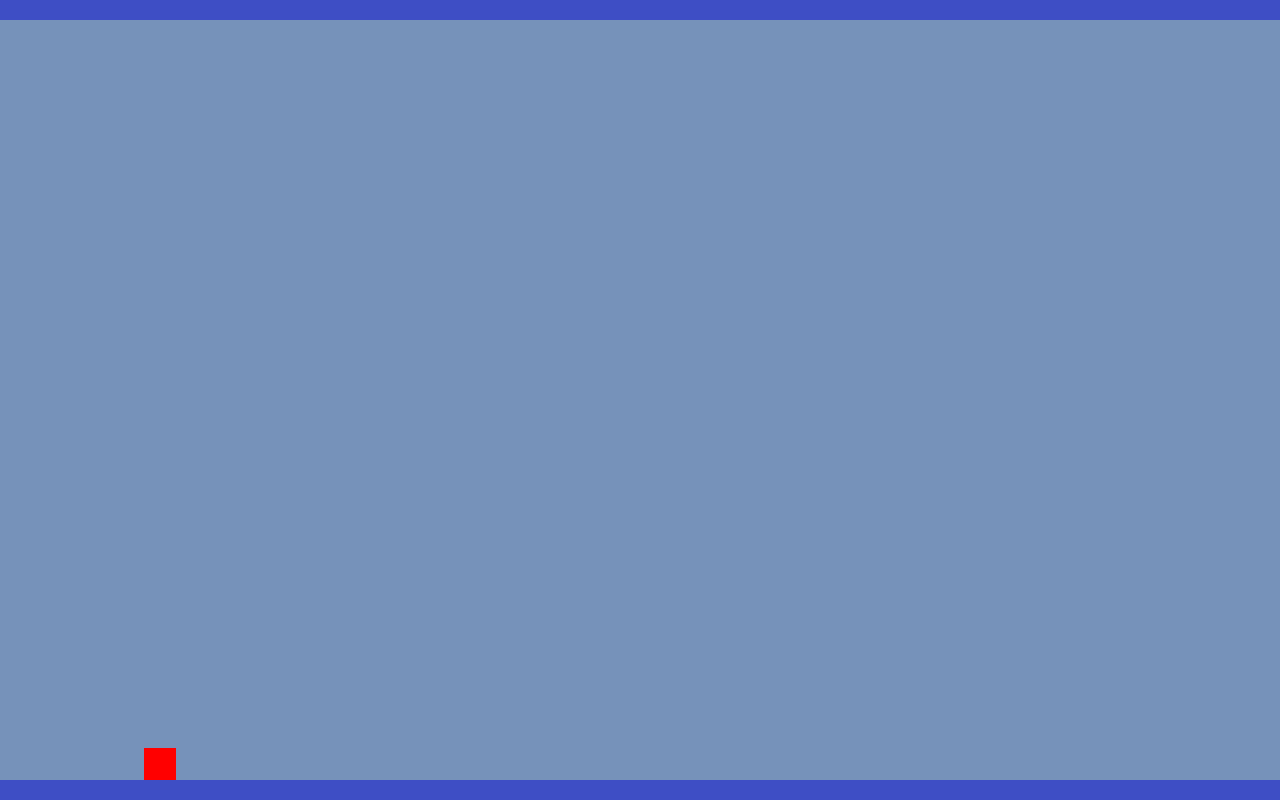
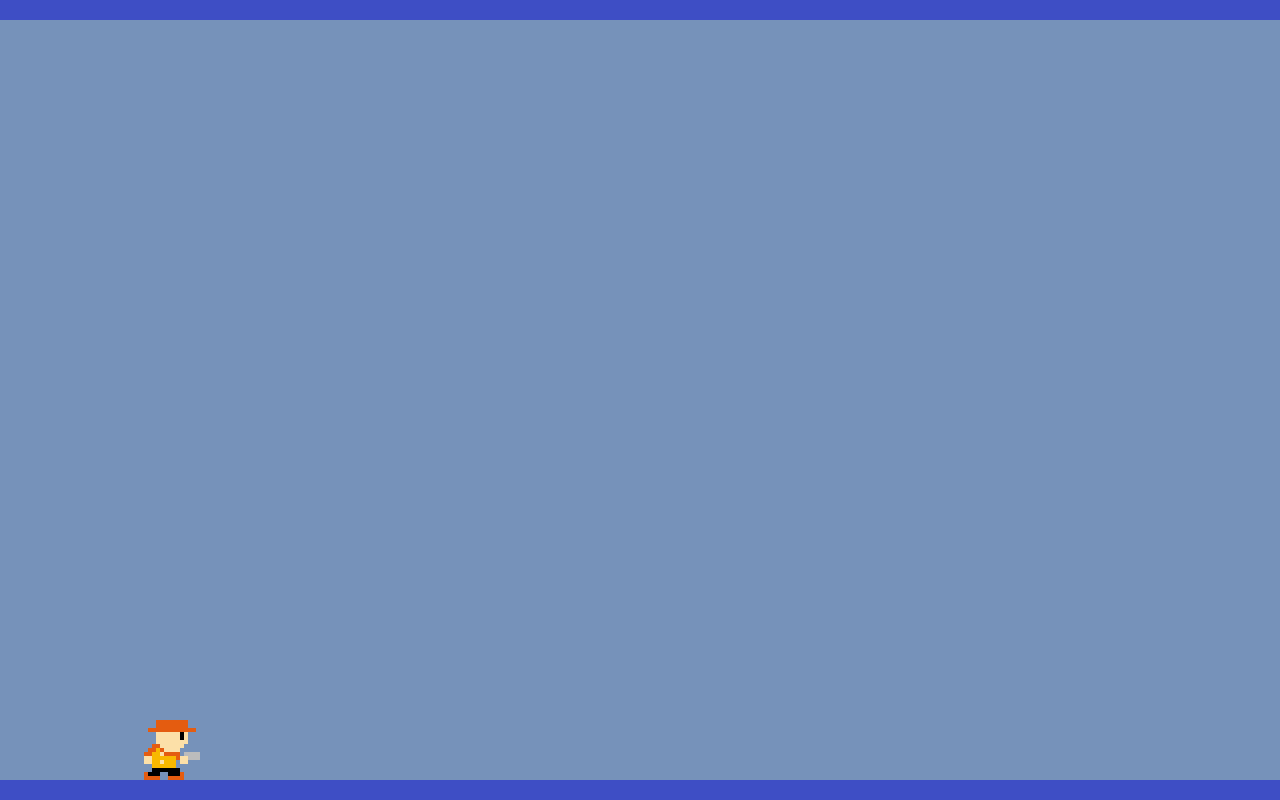
Before and after one commit to sverrep/foundations-project, a plain HTML site: page index.html in a window 1280 px wide. Drawn offline with Linux system fonts and the light colour scheme.

Commit message:
Animation commit

```diff
--- a/game.js
+++ b/game.js
@@ -1,4 +1,4 @@
-var context, controller, rectangle, loop;
+var context, controller, player, loop;
 
 context = document.querySelector("canvas").getContext("2d");
 
@@ -6,18 +6,60 @@ context.canvas.height = window.innerHeight - 40;
 context.canvas.width = window.innerWidth;
 height = context.canvas.height;
 width = context.canvas.width;
+const sprite_size = 16;
 
-rectangle = {
+  class Animation {
 
-    height:32,
-    jumping:true,
-    width:32,
-    x:144, // center of the canvas
-    x_velocity:0,
-    y:0,
-    y_velocity:0
+  constructor (frame_set, delay) {
 
-  };
+    this.count = 0;
+    this.delay = delay;
+    this.frame = 0;
+    this.frame_index = 0;
+    this.frame_set = frame_set;
+
+  }
+
+  change(frame_set, delay){
+
+    if(this.frame_set != frame_set){
+      this.count = 0;
+      this.delay = delay;
+      this.frame_index = 0;
+      this.frame_set = frame_set;
+      this.frame = this.frame_set[this.frame_index];
+
+    }
+  }
+
+  update(){
+
+    this.count ++; // how many cycles have passed since last update
+
+      if (this.count >= this.delay){ // if enough cycles have passed change frame
+
+        this.count = 0; // reset counter
+        // if the frame index is on the last value of the frame set, reset to 0. If the frame index is not on the last value just add 1 to it.
+        this.frame_index = (this.frame_index == this.frame_set.length - 1) ? 0 : this.frame_index + 1;
+        this.frame = this.frame_set[this.frame_index]; // change current frame value
+
+      }
+
+  }
+}
+
+player = {
+
+  height:60,
+  jumping:true,
+  width:60,
+  x:144,
+  x_velocity:0,
+  y:height-60,
+  y_velocity:0,
+  animation:new Animation()
+
+};
 
   controller = {
 
@@ -46,65 +88,121 @@ rectangle = {
 
   };
 
+  var playerdir; // saving current last direction of player
+
   loop = function() {
 
-    if (controller.up && rectangle.jumping == false) {
 
-      rectangle.y_velocity -= 20;
-      rectangle.jumping = true;
+    if (controller.up && player.jumping == false) {
+      if(playerdir == "left") // if character was last moving to the left jumps left
+      {
+        player.animation.change(sprite_player.frame_sets[4], 10)
+      }
+      else // if character was last moving to the right jumps right
+      {
+        player.animation.change(sprite_player.frame_sets[2], 10)
+      }
+      player.y_velocity -= 20;
+      player.jumping = true;
 
     }
 
     if (controller.left) {
-
-        rectangle.x_velocity -= 0.5;
+        if (!player.jumping){
+          player.animation.change(sprite_player.frame_sets[3], 20); // running animation to the left
+        }
+        player.x_velocity -= 0.4;
+        playerdir = "left";
 
       }
 
       if (controller.right) {
-
-        rectangle.x_velocity += 0.5;
+        if(!player.jumping){
+          player.animation.change(sprite_player.frame_sets[1], 10); // running animation to the right
+        }
+        player.x_velocity += 0.5;
+        playerdir = "right";
 
       }
 
-      rectangle.y_velocity += 1.5;// gravity
-      rectangle.x += rectangle.x_velocity;
-      rectangle.y += rectangle.y_velocity;
-      rectangle.x_velocity *= 0.9;// friction
-      rectangle.y_velocity *= 0.9;// friction
+       /* If you're just standing still, change the animation to standing still. */
+      if (!controller.left && !controller.right && !player.jumping) {
+        if (playerdir == "left")
+        {
+          player.animation.change(sprite_player.frame_sets[5], 20);
+        }
+        else
+        {
+          player.animation.change(sprite_player.frame_sets[0], 20);
+        }
 
-    // if rectangle is falling below floor line
-    if (rectangle.y > height - 32) {
+      }
 
-        rectangle.jumping = false;
-        rectangle.y = height - 32;
-        rectangle.y_velocity = 0;
+      player.y_velocity += 0.7;// gravity
+      player.x += player.x_velocity;
+      player.y += player.y_velocity;
+      player.x_velocity *= 0.9;// friction
+      player.y_velocity *= 0.9;// friction
+
+    // if player is falling below floor line
+    if (player.y > height - 60) {
+
+        player.jumping = false;
+        player.y = height - 60;
+        player.y_velocity = 0;
 
   }
 
-    // if rectangle is going off the left of the screen
-    if (rectangle.x < -32) {
+    // if player is going off the left of the screen
+    if (player.x < -60) {
 
-        rectangle.x = width;
+        player.x = width;
 
     }
-    else if (rectangle.x > width) {// if rectangle goes past right boundary
+    else if (player.x > width) {// if player goes past right boundary
 
-        rectangle.x = -32;
+        player.x = -60;
 
   }
-    context.fillStyle = "rgb(118,146,186)";
-    context.fillRect(0, 0, context.canvas.width, context.canvas.height);// x, y, width, height
-    context.fillStyle = "#ff0000";// hex for red
-    context.beginPath();
-    context.rect(rectangle.x, rectangle.y, rectangle.width, rectangle.height);
-    context.fill();
+
+    player.animation.update();
+
+    render();
 
     // call update when the browser is ready to draw again
     window.requestAnimationFrame(loop);
+
+
+};
+
+render = function() {
+
+  context.fillStyle = "rgb(118,146,186)";
+  context.fillRect(0, 0, context.canvas.width, context.canvas.height);// x, y, width, height
+  context.imageSmoothingEnabled = false;
+  //checking if sprite is facing left or right
+  if (player.animation.frame_set == sprite_player.frame_sets[3] || player.animation.frame_set == sprite_player.frame_sets[4] || player.animation.frame_set == sprite_player.frame_sets[5])
+  {
+    context.drawImage(sprite_player.image, player.animation.frame * sprite_size, sprite_size, sprite_size, sprite_size, player.x, player.y, sprite_size*4, sprite_size*4);
+  }
+  else
+  {
+    context.drawImage(sprite_player.image, player.animation.frame * sprite_size, 0, sprite_size, sprite_size, player.x, player.y, sprite_size*4, sprite_size*4);
+  }
 
 };
 
 window.addEventListener("keydown", controller.keyListener)
 window.addEventListener("keyup", controller.keyListener);
-window.requestAnimationFrame(loop);
+
+var sprite_player = {
+
+  frame_sets: [[0],[3,4,5],[7], [2,1,0], [3], [4]], // standing still facing right, walking right, jumping right, walking left, jumping left, standing still facing left
+  image:new Image()
+
+}
+
+sprite_player.image.addEventListener("load", function(event) {
+  window.requestAnimationFrame(loop);
+});
+sprite_player.image.src = "assets/player.png"
--- a/styles.css
+++ b/styles.css
@@ -15,5 +15,5 @@ body{
 
 html{
     border-top: 20px solid rgb(62,78,197);
-    border-bottom: 20px solid rgb(62,78,197);;
+    border-bottom: 20px solid rgb(62,78,197);
 }
```
Also changed, not shown: assets/player.png (added), assets/spritesheet.png (added), 2 other files.
